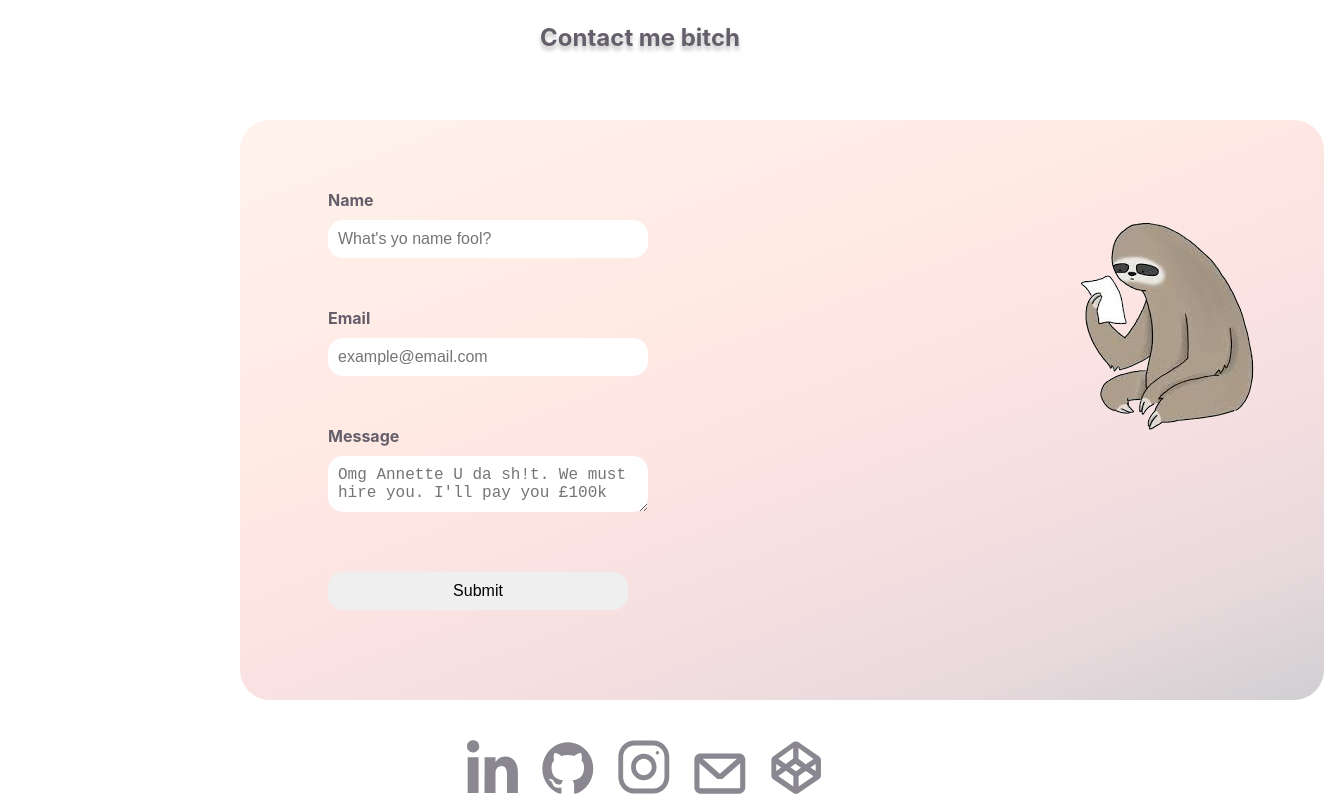
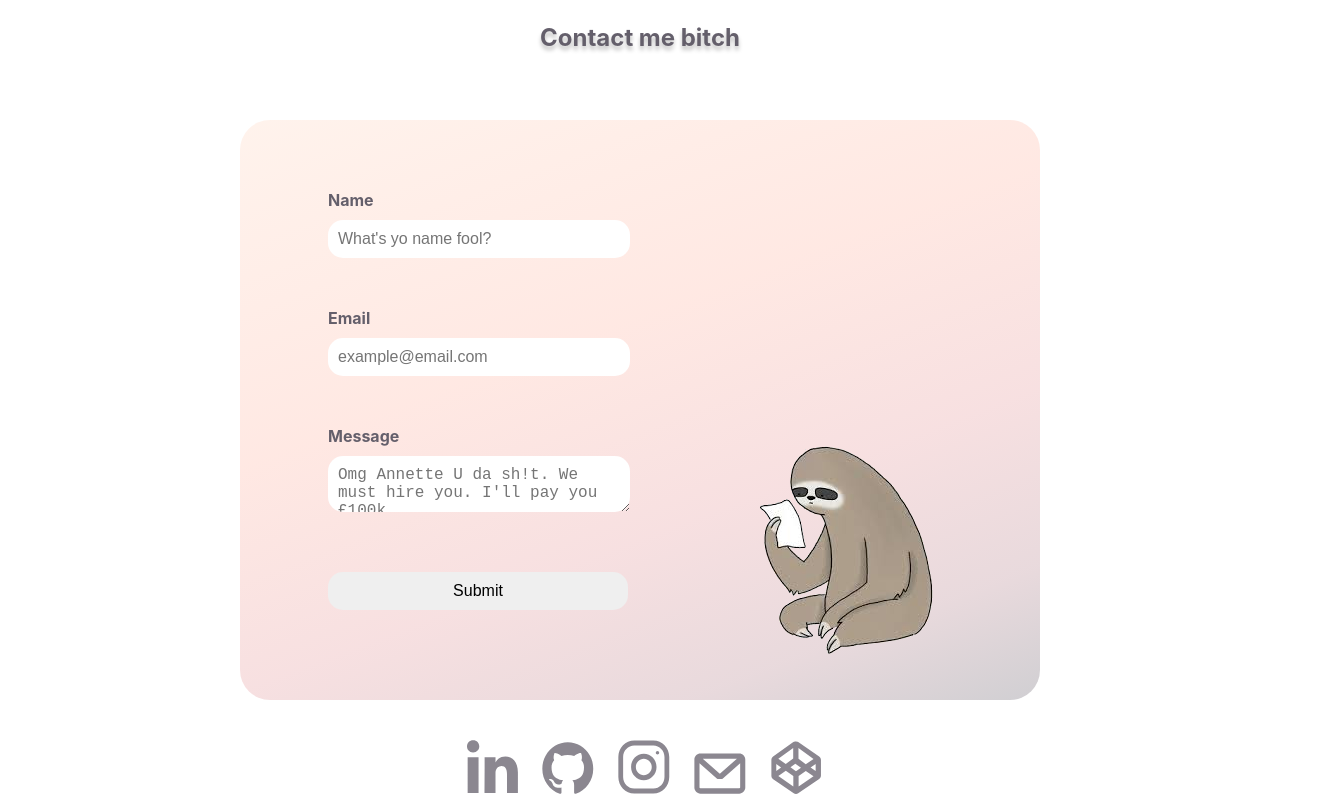
Before and after one commit to annette-graham/annette-graham.github.io, a React (Create React App) app: page / in a window 1280 px wide. Shown: the part 3080-3880 px from the top of the page, 1324 px wide, since content can reach past the window. Built offline with nearby package versions, Linux system fonts and the light colour scheme.

Commit message:
added flexbox

```diff
--- a/src/components/molecules/Form/_styles.scss
+++ b/src/components/molecules/Form/_styles.scss
@@ -1,9 +1,7 @@
 .contact-form {
+    margin: auto;
     display: flex;
-    flex-direction: column;
-    margin: auto;
     padding: 40px;
-    width: 1004px;
     background: linear-gradient(159.23deg,
         rgba(255, 180, 162, 0.3) -1.38%,
         rgba(255, 216, 194, 0.3) -1.37%,
@@ -16,12 +14,14 @@
 }
 
 .input-group {
-    padding-top: 30px;;
+    flex-direction: column;
+    padding-top: 30px;
+    min-width: 350px;
 }
 
 .form-image {
     padding-top: 30px;
+    padding-left: 8rem;
     max-width: 230px;
-    position: absolute;
     align-self: flex-end;
 }
```
